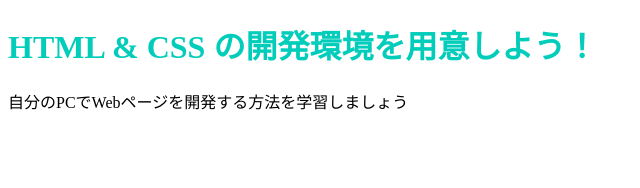
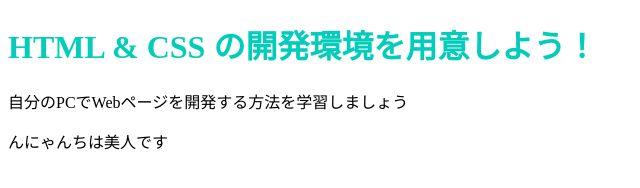
Before and after one commit to tiitachan/tiitachan, a plain HTML site: page index.html in a window 1280 px wide. Shown: the whole page, without its empty margins (0-640 px from the left). Drawn offline with Linux system fonts and the light colour scheme.

Commit message:
Update index.html
更新

```diff
--- a/index.html
+++ b/index.html
@@ -8,5 +8,6 @@
   <body>
     <h1 class="title">HTML & CSS の開発環境を用意しよう！</h1>
     <p>自分のPCでWebページを開発する方法を学習しましょう</p>
+    <p>んにゃんちは美人です</p>
   </body>
 </html>
```
